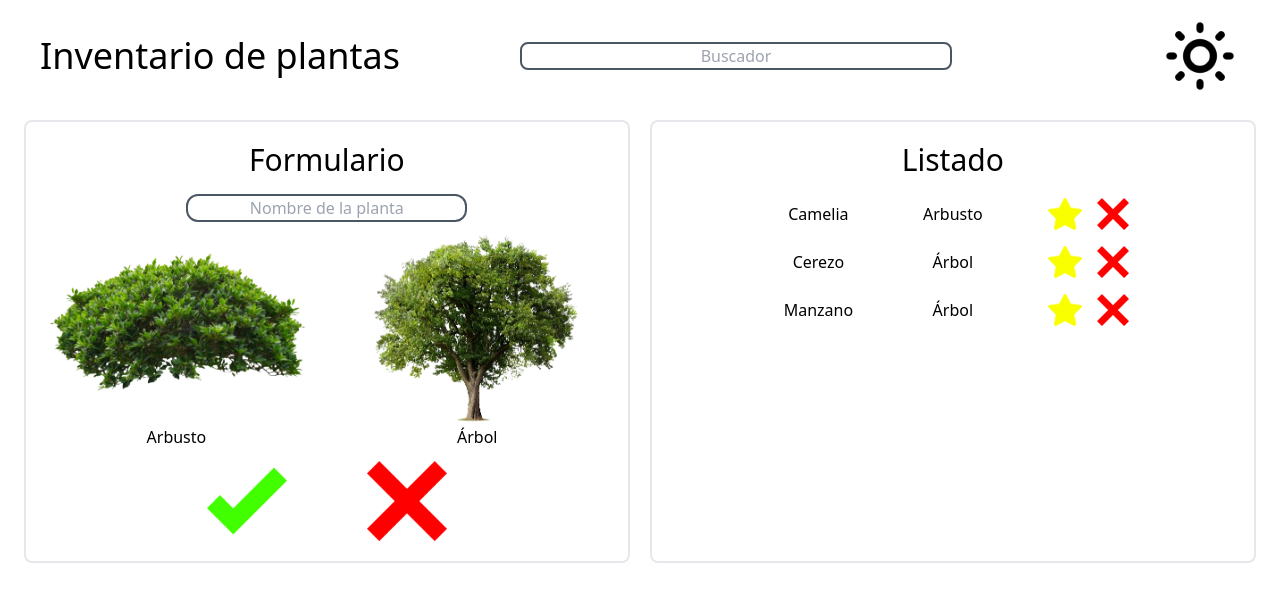
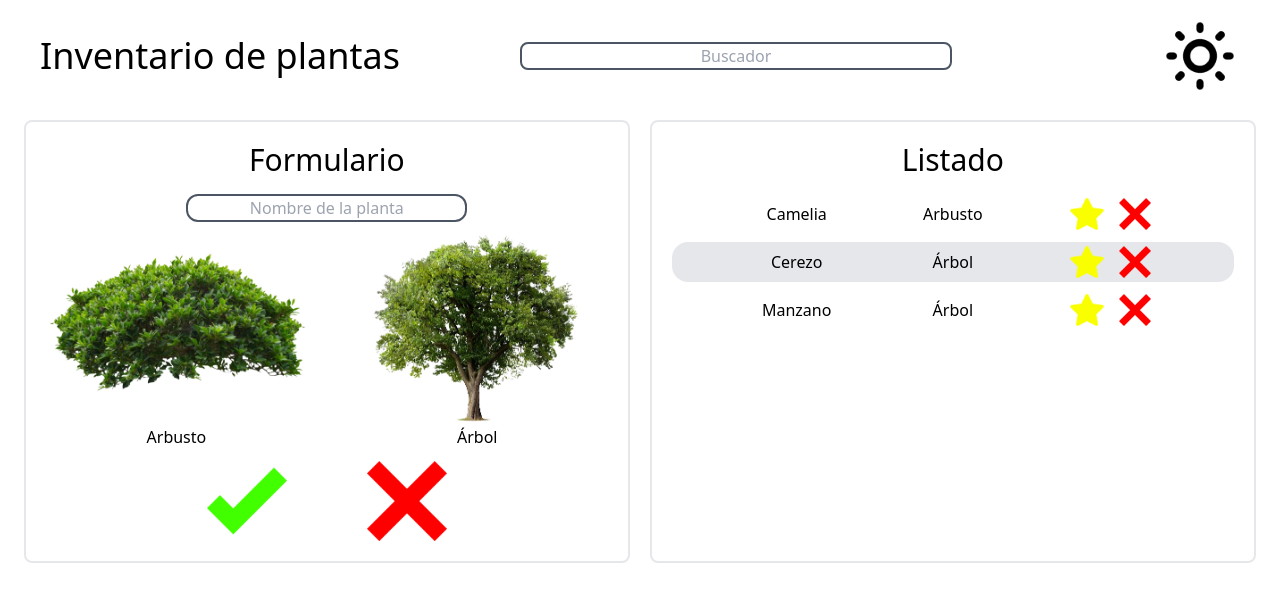
Before and after one commit to JaimeNM0/Inventario_Plantas, an Angular app: page / in a window 1280 px wide. Shown: the top 602 px of the page. Built offline with nearby package versions, Linux system fonts and the light colour scheme.

Commit message:
Se ha modificado el background.

```diff
--- a/src/app/list-plants/list-plants.component.html
+++ b/src/app/list-plants/list-plants.component.html
@@ -2,8 +2,8 @@
     <app-form-plants class="halfScreen" (plantCreated)="onPlantsRegister($event)"></app-form-plants>
     <div class="divFormList halfScreen">
         <span class="subtitulo">Listado</span>
-        <div class="divChildrenList">
-            <div id="register{{i}}" *ngFor="let plant of plants; let i = index">
+        <div class="divChildrenList w-[100%]">
+            <div class="w-[100%] rounded-2xl" id="register{{i}}" [ngClass]="{'bg-gray-200': i % 2 !== 0}" *ngFor="let plant of plants; let i = index">
                 <app-register-plants [plantRegister]="plant" (plantFavorite)="onPlantFavorite($event)"
                     (plantDelete)="onPlantDelete($event)"></app-register-plants>
             </div>
--- a/src/app/list-plants/list-plants.component.ts
+++ b/src/app/list-plants/list-plants.component.ts
@@ -42,12 +42,16 @@ export class ListPlantsComponent {
       if (this.plants[favorite].favorite == true) {
         this.plants[favorite].favorite = false;
         if (stylePlant !== null) {
-          stylePlant.classList.remove('bg-orange-400');
+          stylePlant.classList.remove('bg-[#c3ffd3]');
+          if(favorite % 2 != 0){
+            stylePlant.classList.add('bg-gray-200');
+          }
         }
       } else {
         this.plants[favorite].favorite = true;
         if (stylePlant !== null) {
-          stylePlant.classList.add('bg-orange-400');
+          stylePlant.classList.remove('bg-gray-200');
+          stylePlant.classList.add('bg-[#c3ffd3]');
         }
       }
     }
--- a/src/app/register-plants/register-plants.component.html
+++ b/src/app/register-plants/register-plants.component.html
@@ -1,7 +1,7 @@
 <div id="plantRegister" class="divParentRegister">
     <span class="w-32">{{ plantRegister.name }}</span>
     <span class="w-32">{{ plantRegister.type }}</span>
-    <div class="flex items-center justify-center gap-3 w-32">
+    <div class="divChildrenRegister">
         <button class="w-10" (click)="clickFavorite()">
             <app-button-plants [icon]="favorite"></app-button-plants>
         </button>
--- a/src/styles.css
+++ b/src/styles.css
@@ -47,6 +47,10 @@
     @apply flex flex-row text-center items-center justify-center gap-[5%];
 }
 
+.divChildrenRegister {
+    @apply flex items-center justify-center gap-3 w-32;
+}
+
 .divButtonForm {
     @apply w-[100%] flex flex-row items-center justify-center gap-20;
 }
```
